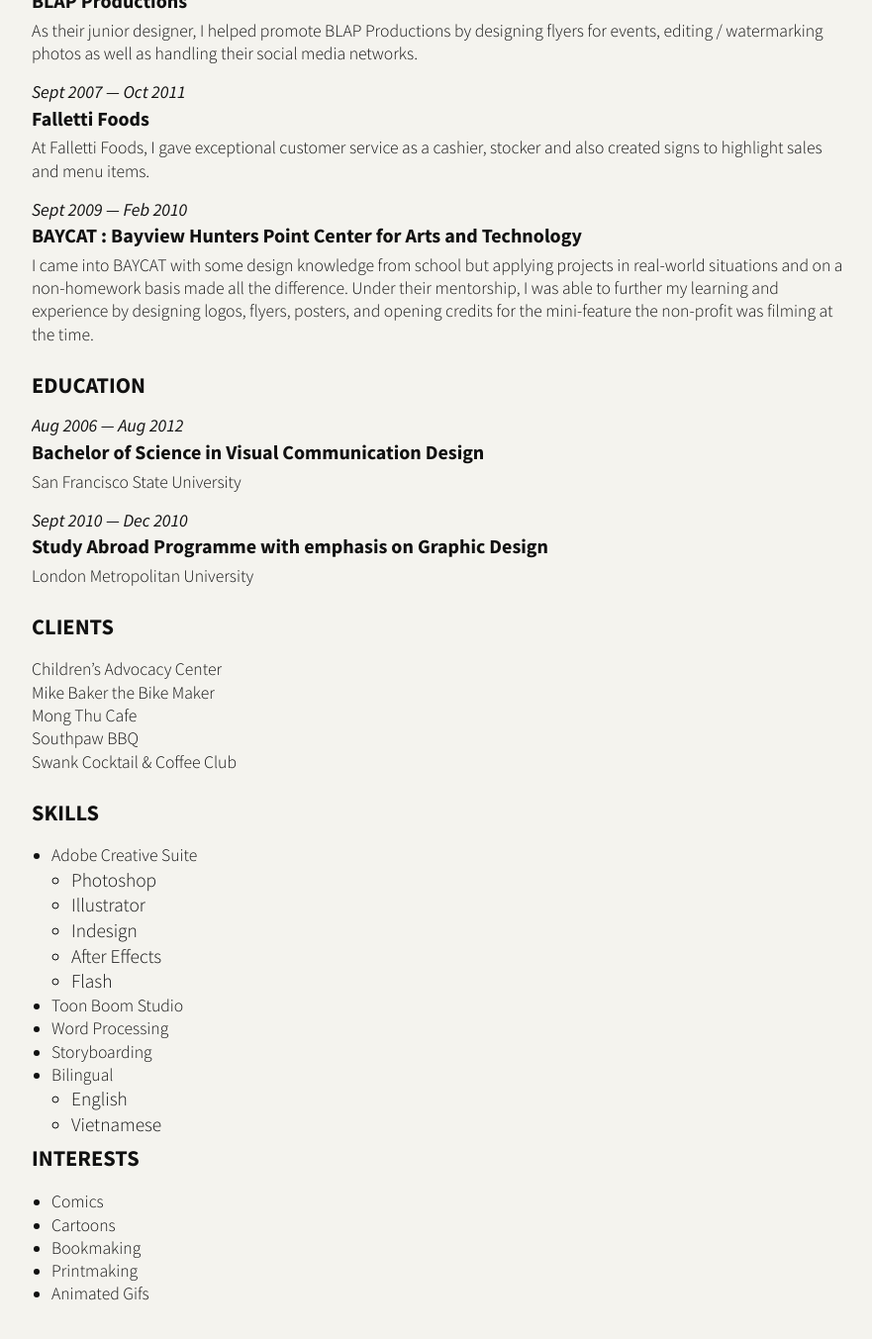
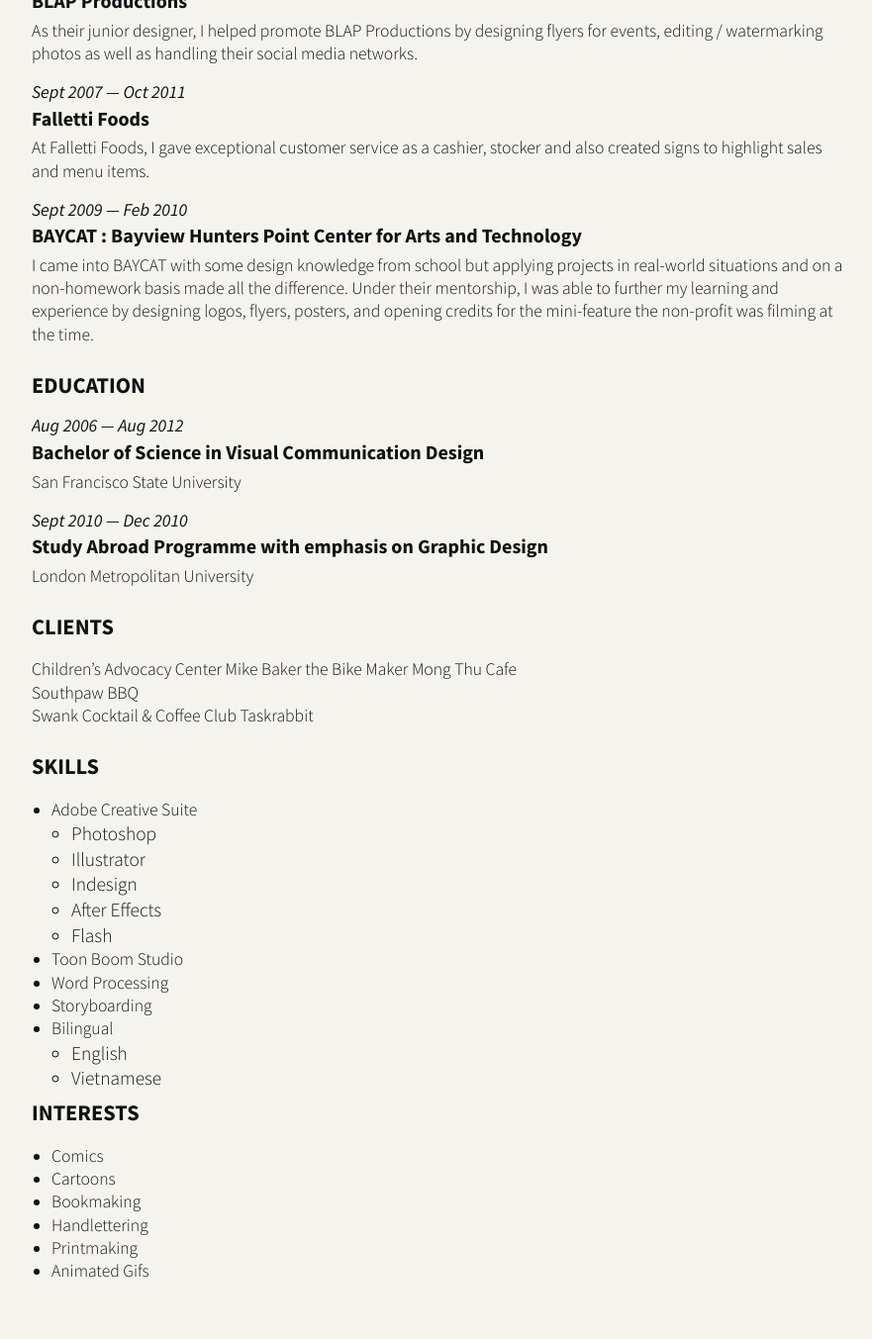
Before and after one commit to allthingsmeng/resume, a Jekyll site: the page built from index.md, in a window 1280 px wide and 1400 px high, scrolled down 950 px. Shown: the top 1353 px of the window at 99% size, without its empty margins (194-1075 px from the left). Built offline with Jekyll 4.4.1, drawn with Linux system fonts in a browser that asks for light colours; Markdown is read by kramdown in place of the engine named in the settings.

Commit message:
Added interest, clients

```diff
--- a/index.md
+++ b/index.md
@@ -56,6 +56,7 @@
 Mong Thu Cafe
 Southpaw BBQ
 Swank Cocktail & Coffee Club
+Taskrabbit
 
 ##Skills
 
@@ -77,5 +78,6 @@
 * Comics
 * Cartoons
 * Bookmaking
+* Handlettering
 * Printmaking
 * Animated Gifs
```
